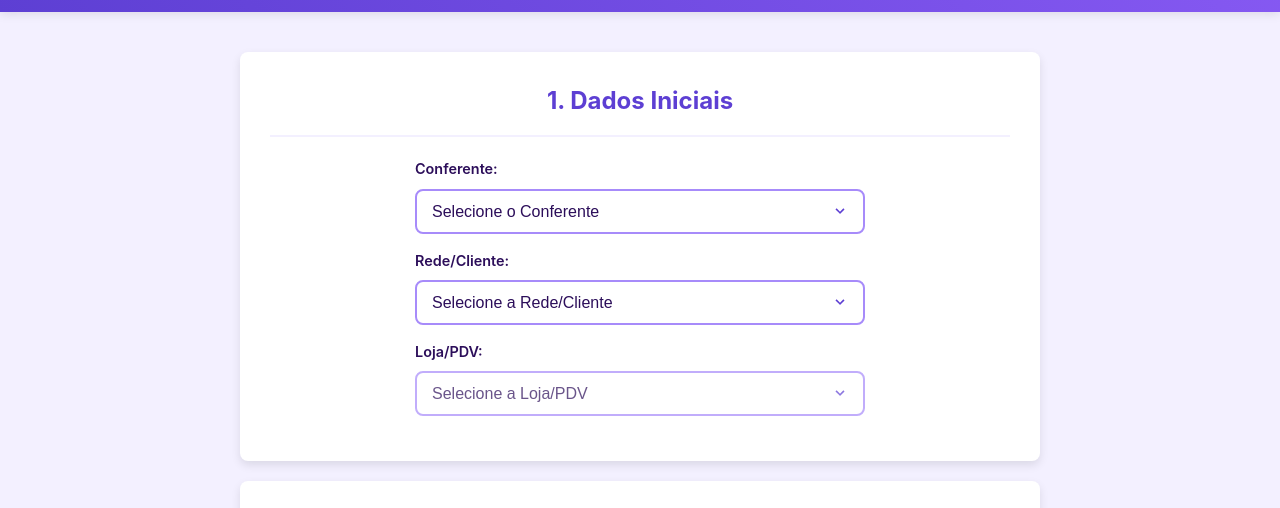
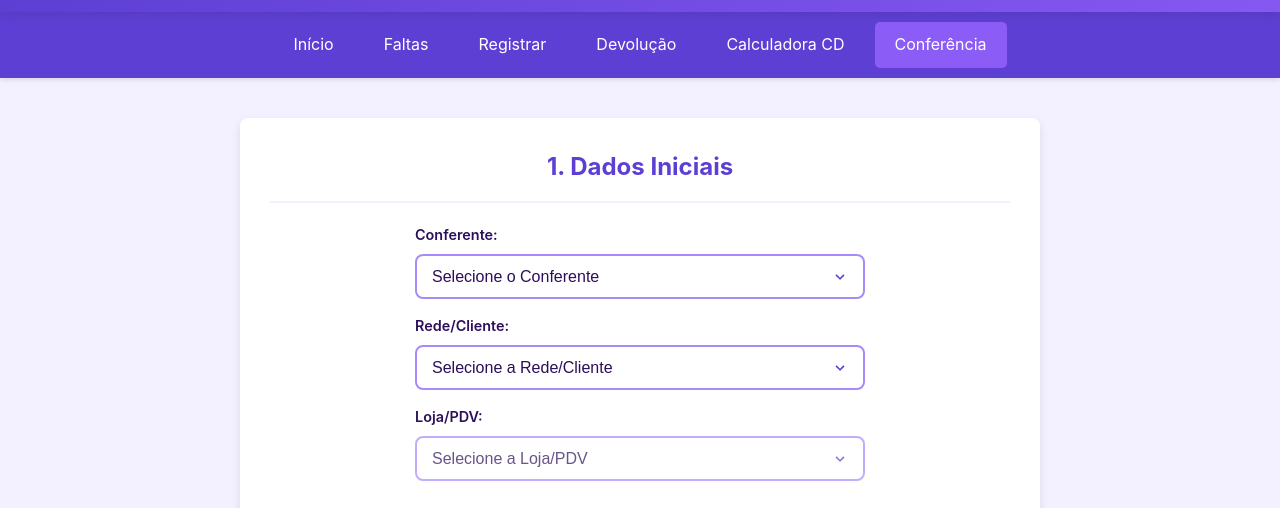
Before and after one commit to jonatasandrade8/AppQD_LOG, a plain HTML site: page conferencia_geral.html in a window 1280 px wide. Shown: the part 192-700 px from the top of the page. Drawn offline with nearby package versions, Linux system fonts and the light colour scheme.

Commit message:
Update conferencia_geral.html

```diff
--- a/conferencia_geral.html
+++ b/conferencia_geral.html
@@ -34,7 +34,14 @@
         </div>
         <h1>Conferência de Lojas</h1>
     </header>
-
+     <nav>
+        <a href="index.html">Início</a>
+        <a href="faltas_devolucoes.html"> Faltas</a>
+        <a href="camera_geral.html"> Registrar</a>
+        <a href="camera_devolucao.html" > Devolução</a>
+        <a href="calculadora-cd.html"> Calculadora CD</a>
+        <a href="relatorio_conferencia.html"class="active"> Conferência</a>
+    </nav>
     <main class="container">
 
         <section id="user-info-section" class="calculator-section">
```
